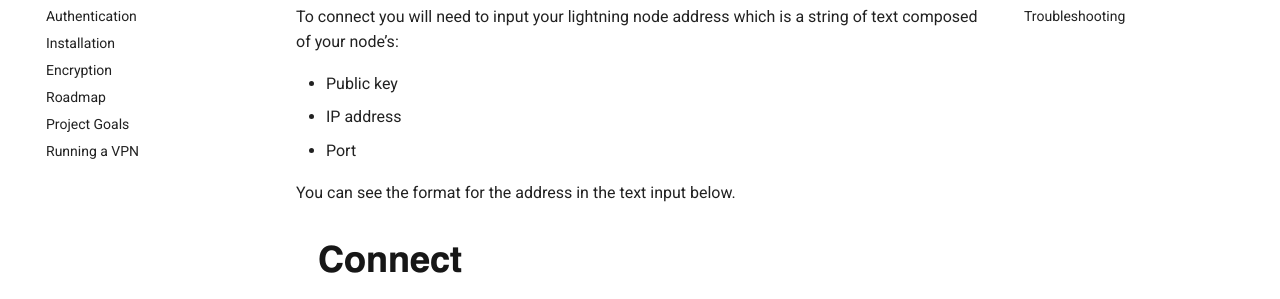
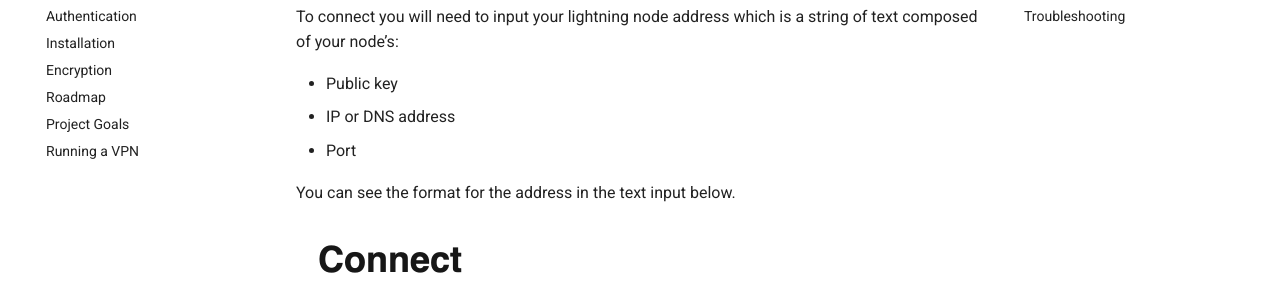
Before and after one commit to clams-tech/docs, an MkDocs documentation site: the page built from docs/connection.md, in a window 1280 px wide and 900 px high. Shown: the part 176-475 px from the top of the window. Built offline with MkDocs 1.6.1 and Material for MkDocs 9.7.7, drawn with Linux system fonts in a browser that asks for light colours; comment, search, counter and statistics services are not loaded.

Commit message:
mention DNS

```diff
--- a/docs/connection.md
+++ b/docs/connection.md
@@ -3,7 +3,7 @@
 To connect you will need to input your lightning node address which is a string of text composed of your node’s:
 
 - Public key
-- IP address
+- IP or DNS address
 - Port
 
 You can see the format for the address in the text input below.
```
